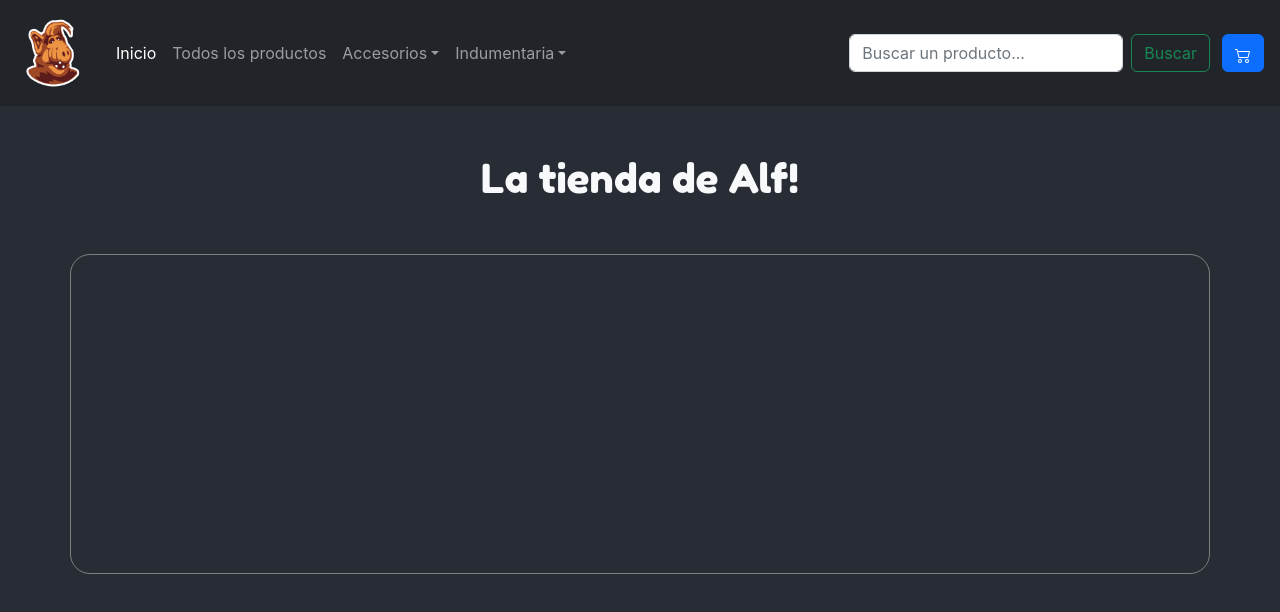
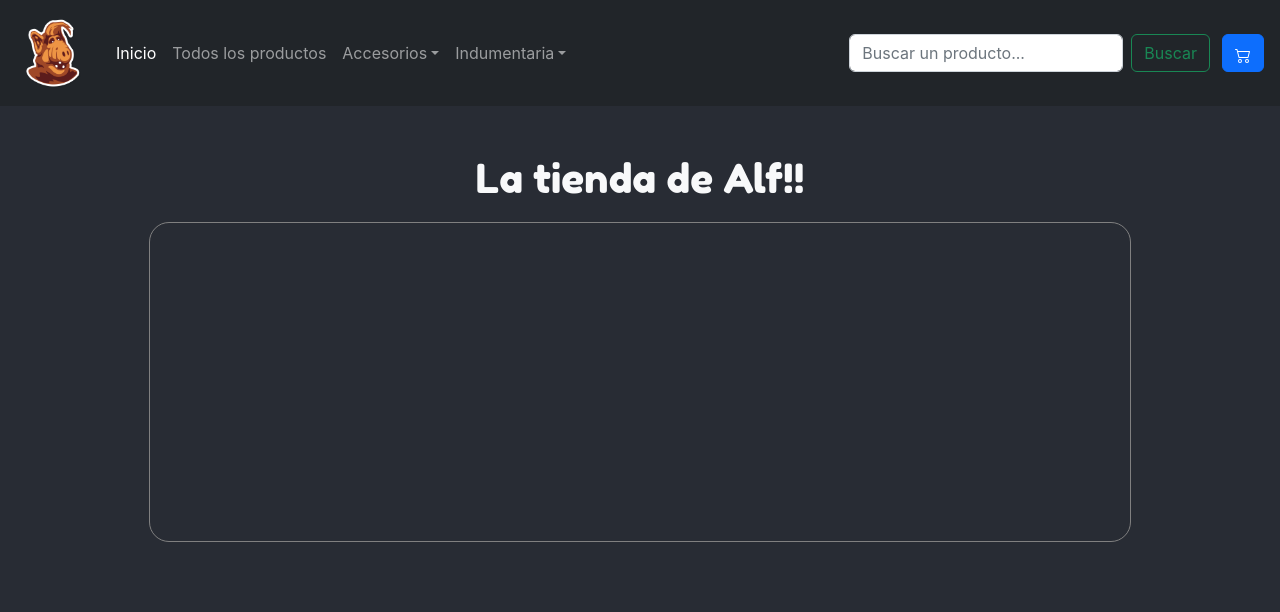
Before and after one commit to gianlucamoriconi/ReactAppCoderhouse, a React (Create React App) app: page / in a window 1280 px wide. Shown: the top 612 px of the page. Built offline with nearby package versions, Linux system fonts and the light colour scheme.

Commit message:
Rename Body to ItemlistContainer and add greeting in prop

```diff
--- a/src/App.js
+++ b/src/App.js
@@ -1,12 +1,12 @@
 import './App.css';
 import Navbar from './components/navbar';
-import Bodyhome from './components/bodyhome.js';
+import ItemListContainer from './components/itemlistcontainer';
 
 function App() {
   return (
     <div className="App">
       <Navbar />
-      <Bodyhome />
+      <ItemListContainer greeting="La tienda de Alf!" />
     </div>
   )
 }
--- a/src/components/bodyhome.js
+++ /dev/null
@@ -1,15 +0,0 @@
-import Griditems from './grid-items';
-
-const Bodyhome = () => {
-
-    return (
-        <>
-        <div className="container p-4">
-            <h1 className="pt-4 text-light">La tienda de Alf!</h1>
-        </div>
-        <Griditems />
-        </>
-    )
-}
-
-export default Bodyhome;
--- a/src/components/cart.js
+++ b/src/components/cartwidget.js
@@ -1,6 +1,6 @@
 import { BsCart2 } from 'react-icons/bs';
 
-const Cart = () => {
+const CartWidget = () => {
     return (
         <>
         <div id="cart">
@@ -24,4 +24,4 @@ const Cart = () => {
     )
 }
 
-export default Cart;
+export default CartWidget;
--- a/src/components/grid-items.js
+++ /dev/null
@@ -1,12 +0,0 @@
-
-const Griditems = () => {
-    return (
-        <>
-        <div className="container example-container-grid">
-            {/*Aca llamaremos a cada item como componente desde item-product.js */}
-        </div>
-        </>
-    )
-}
-
-export default Griditems;
--- /dev/null
+++ b/src/components/itemlistcontainer.js
@@ -0,0 +1,15 @@
+
+const ItemListContainer = (props) => {
+    return (
+        <>
+        <div className="container p-4">
+            <h1 className="pt-4 text-light">{props.greeting}!</h1>
+            <div className="container example-container-grid">
+                {/*Aca llamaremos a cada item como componente desde item-product.js */}
+            </div>
+        </div>
+        </>
+    )
+}
+
+export default ItemListContainer;
--- a/src/components/listcontainer.js
+++ b/src/components/linklistcontainer.js
@@ -1,6 +1,6 @@
 const noneLink = "#"; //Esto es provisorio para la entrega del dia 22/08
 
-const ItemListContainer = () => {
+const LinkListContainer = () => {
 
     return (
         <>
@@ -39,4 +39,4 @@ const ItemListContainer = () => {
     )
 }
 
-export default ItemListContainer;
+export default LinkListContainer;
--- a/src/components/navbar.js
+++ b/src/components/navbar.js
@@ -1,6 +1,6 @@
 import imageLogo from './alflogo.png';
-import Cart from './cart';
-import ListContainer from './listcontainer';
+import CartWidget from './cartwidget';
+import LinkListContainer from './linklistcontainer';
 import SearchForm from './searchform';
 const noneLink = "#"; //Esto es provisorio para la entrega del dia 22/08
 
@@ -19,12 +19,12 @@ const Navbar = () => {
                             <span className="navbar-toggler-icon"></span>
                         </button>
                         <div className="collapse navbar-collapse" id="navbarSupportedContent">
-                            <ListContainer />
+                            <LinkListContainer />
                             <SearchForm />
                         </div>
                     </div>
             </nav>
-            <Cart />
+            <CartWidget />
         </div>
         </>
     )
```
